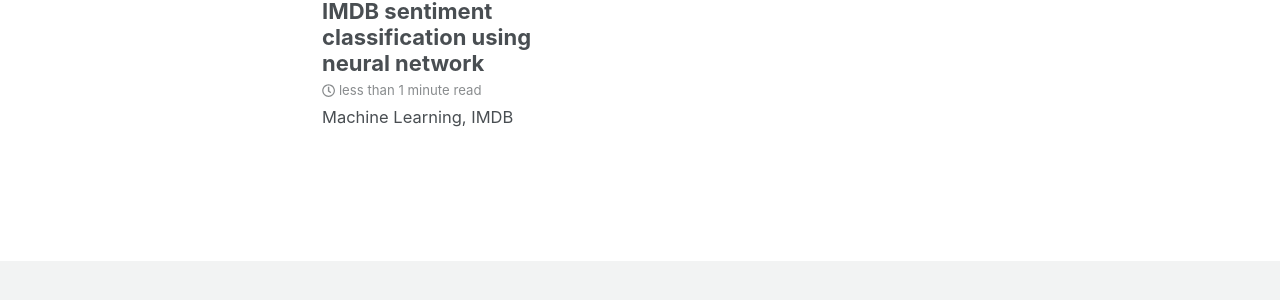
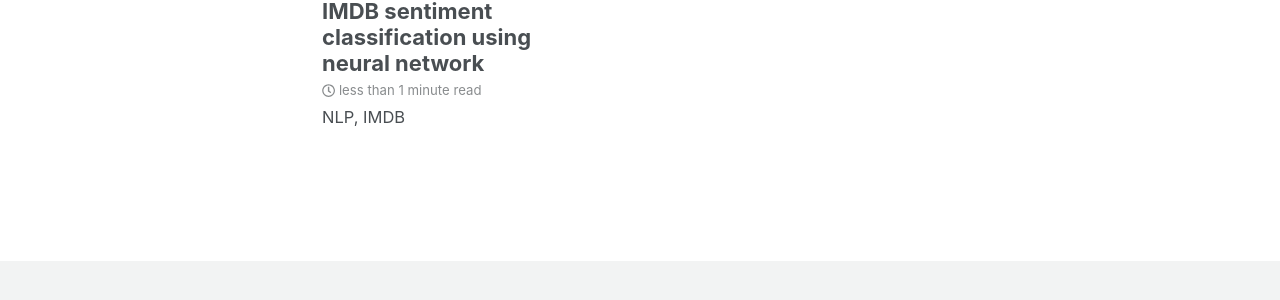
Before and after one commit to MohammadrezaAzimi/MohammadrezaAzimi.github.io, a Jekyll site: the page built from _posts/2018-04-06-IMDB.md, in a window 1280 px wide and 900 px high, scrolled down 2031 px. Shown: the part 484-784 px from the top of the window. Built offline with Jekyll 4.4.1, drawn with Linux system fonts in a browser that asks for light colours; nearby versions of some CDN libraries; formulas are drawn with MathJax 3.

Commit message:
new github

```diff
--- a/_posts/2018-04-06-IMDB.md
+++ b/_posts/2018-04-06-IMDB.md
@@ -4,7 +4,7 @@
 tags: [natural language processing, neural networks]
 header:
   images: "/images/IMDB/profile img.png"
-excerpt: "Machine Learning, IMDB"
+excerpt: "NLP, IMDB"
 mathjax: "true"
 ---
 
```
